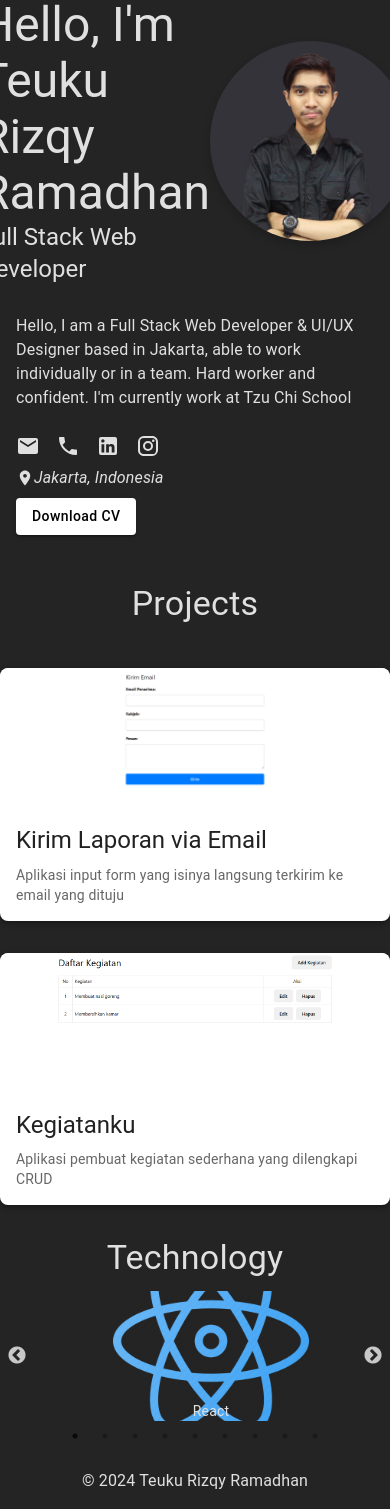
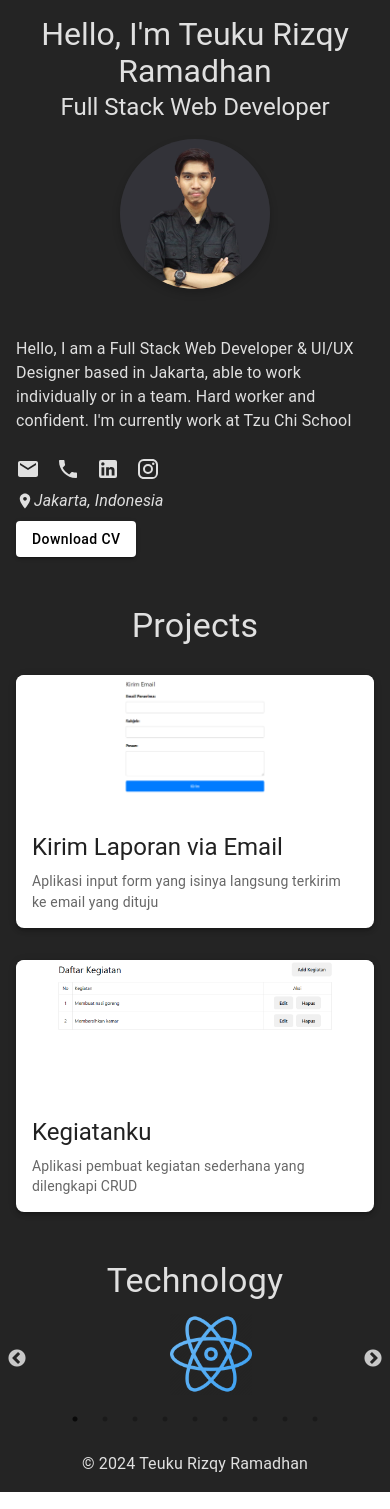
Before and after one commit to TeukuRizqyRamadhan/profile, a React (Vite) app: page / in a window 390 px wide. Built offline with nearby package versions, Linux system fonts and the light colour scheme; the HTML template or start-up script is replaced by a standard one.

Commit message:
responsive

```diff
--- a/src/App.tsx
+++ b/src/App.tsx
@@ -9,7 +9,6 @@ import image1 from './assets/email.png';
 import image2 from './assets/kegiatan.png';
 import "slick-carousel/slick/slick.css";
 import "slick-carousel/slick/slick-theme.css";
-
 
 function App() {
   const portfolioItems = [
--- a/src/components/Hero.tsx
+++ b/src/components/Hero.tsx
@@ -4,12 +4,22 @@ import photo from "../assets/potrait.png";
 
 const Hero = () => {
     return (
-        <Box sx={{ p: 2, backgroundColor: '#242424', height: '250px', display: 'flex', alignItems: 'center', justifyContent: 'center' }}>
-            <Box sx={{ flex: 1, textAlign: 'left' }}>
-                <Typography variant="h3" component="h1" sx={{ color: '#e0e0e0' }}>
+        <Box
+            sx={{
+                p: 2,
+                backgroundColor: '#242424',
+                height: { xs: 'auto', md: '250px' },
+                display: 'flex',
+                alignItems: 'center',
+                justifyContent: 'center',
+                flexDirection: { xs: 'column', md: 'row' }
+            }}
+        >
+            <Box sx={{ flex: 1, textAlign: { xs: 'center', md: 'left' } }}>
+                <Typography variant="h3" component="h1" sx={{ color: '#e0e0e0', fontSize: { xs: '2rem', md: '3rem' } }}>
                     Hello, I'm Teuku Rizqy Ramadhan
                 </Typography>
-                <Typography variant="h5" component="h2" sx={{ color: '#e0e0e0' }}>
+                <Typography variant="h5" component="h2" sx={{ color: '#e0e0e0', mb: { xs: 2 } }}>
                     Full Stack Web Developer
                 </Typography>
             </Box>
@@ -19,24 +29,15 @@ const Hero = () => {
                     src={photo}
                     alt="Foto Teuku Rizqy Ramadhan"
                     sx={{
-                        width: '200px',
-                        height: '200px',
+                        width: { xs: '150px', md: '200px' },
+                        height: { xs: '150px', md: '200px' },
                         borderRadius: '50%',
                         boxShadow: '0px 4px 8px rgba(0, 0, 0, 0.2)',
                         transition: 'transform 0.3s ease-in-out',
                         '&:hover': {
                             transform: 'scale(1.1)',
                             boxShadow: '0px 8px 16px rgba(0, 0, 0, 0.3)',
-                            animation: 'rotate 0.8s infinite linear',
-                        },
-                        '@keyframes rotate': {
-                            '0%': {
-                                transform: 'rotate(0deg)',
-                            },
-                            '100%': {
-                                transform: 'rotate(360deg)',
-                            },
-                        },
+                        }
                     }}
                 />
             </Box>
--- a/src/components/PortfolioList.tsx
+++ b/src/components/PortfolioList.tsx
@@ -26,7 +26,7 @@ const PortfolioList: React.FC<PortfolioListProps> = ({ items }) => {
                     Projects
                 </Typography >
             </Box>
-            <Grid container spacing={4} sx={{ pt: 4 }}>
+            <Grid container spacing={4} sx={{ pt: 4, p: { xs: 2 } }}>
                 {items.map((item, index) => (
                     <Grid item xs={12} sm={6} key={index}>
                         <Card
--- a/src/components/Technology.tsx
+++ b/src/components/Technology.tsx
@@ -68,7 +68,7 @@ const Technology = () => {
                                 display: 'flex',
                                 justifyContent: 'center',
                                 alignItems: 'center',
-                                height: '100px',
+                                height: { xs: '80px', md: '100px' },
                                 marginBottom: '10px',
                                 transition: 'transform 0.3s, box-shadow 0.3s',
                                 cursor: 'pointer',
@@ -82,10 +82,17 @@ const Technology = () => {
                                 component="img"
                                 src={logo.src}
                                 alt={logo.name}
-                                sx={{ width: '60%', height: 'auto' }}
+                                sx={{ width: { xs: '25%', md: '60%' }, height: 'auto' }}
                             />
                         </Box>
-                        <Typography variant="body2" component="p" sx={{ color: '#e0e0e0' }}>
+                        <Typography
+                            variant="body2"
+                            component="p"
+                            sx={{
+                                color: '#e0e0e0',
+                                display: { xs: 'none', md: 'block' }
+                            }}
+                        >
                             {logo.name}
                         </Typography>
                     </Box>
```
